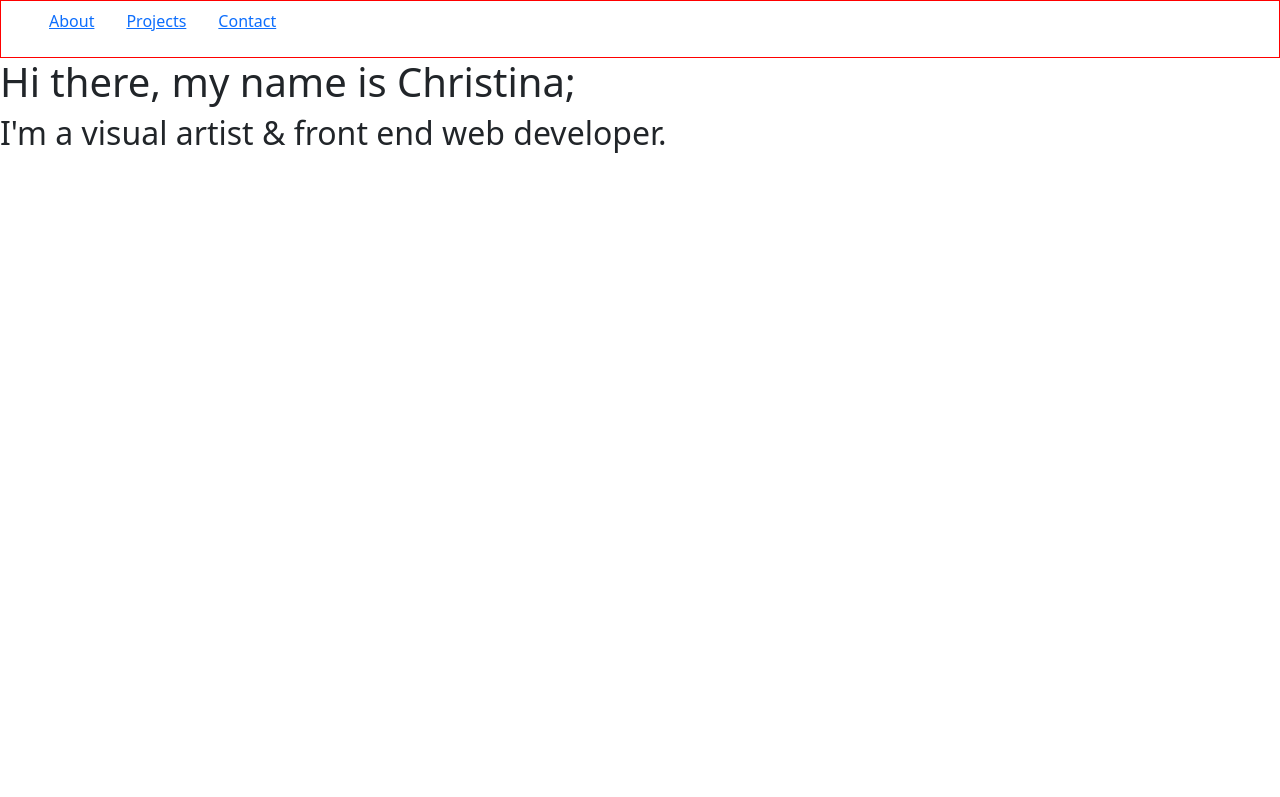
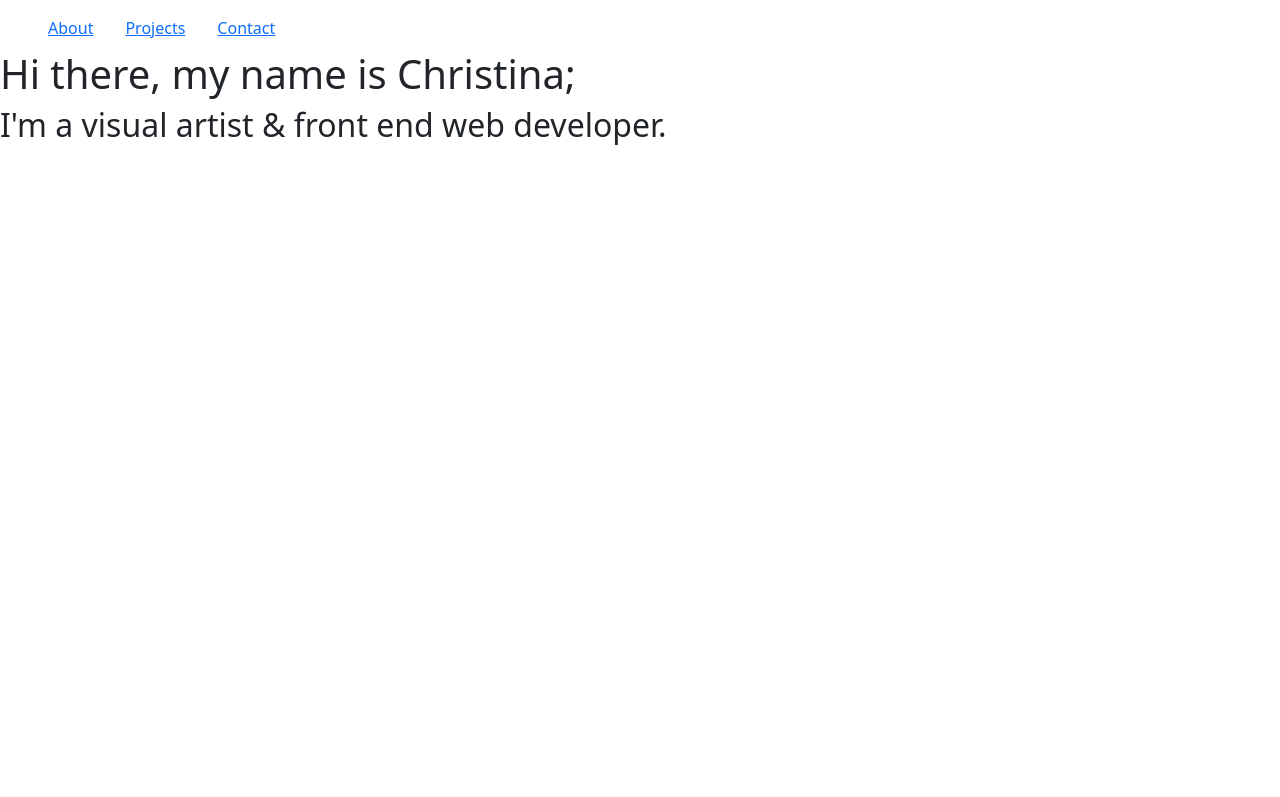
Before and after one commit to christinagiancola/Portfolio-Project, a plain HTML site: page index.html in a window 1280 px wide. Shown: the top 797 px of the page. Drawn offline with nearby package versions, Linux system fonts and the light colour scheme.

Commit message:
Added bootstrap and updated style.css

```diff
--- a/index.html
+++ b/index.html
@@ -13,17 +13,17 @@
 		<title>Portfolio</title>
 	</head>
 	<body>
+    <!-- User Story #6: My portfolio should have a navbar with an id of navbar.-->
+		<nav id="navbar" class= "navbar fixed-top">
+			<!-- User Story #7: The navbar should contain at least one link that I can click on to navigate to different sections of the page.-->
+			<ul>
+				<li class="nav-link"><a href="#welcome-section">About</a></li>
+				<li class="nav-link"><a href="#project-section">Projects</a></li>
+				<li class="nav-link"><a href="#contact-section">Contact</a></li>
+			</ul>
+		</nav>
 		<!-- User Story #1: My portfolio should have a welcome section with an id of welcome-section.-->
 		<section id="welcome-section">
-			<!-- User Story #6: My portfolio should have a navbar with an id of navbar.-->
-			<nav id="navbar">
-				<!-- User Story #7: The navbar should contain at least one link that I can click on to navigate to different sections of the page.-->
-				<ol>
-					<li class="nav-link"><a href="#welcome-section">About</a></li>
-					<li class="nav-link"><a href="#project-section">Projects</a></li>
-					<li class="nav-link"><a href="#contact-section">Contact</a></li>
-				</ol>
-			</nav>
 			<!-- User Story #2: The welcome section should have an h1 element that contains text.-->
 			<h1>Hi there, my name is Christina;</h1>
 			<h2>I'm a visual artist & front end web developer.</h2>
--- a/style.css
+++ b/style.css
@@ -9,13 +9,17 @@ img {
 	height: auto;
 }
 
-ol {
+nav {
+  height: 50px;
+}
+
+section {
+  padding-top: 50px;
+}
+
+ul {
   display: flex;
   flex-direction: row;
-}
-
-#navbar {
-  border: 1px solid red;
 }
 
 #welcome-section {
```
